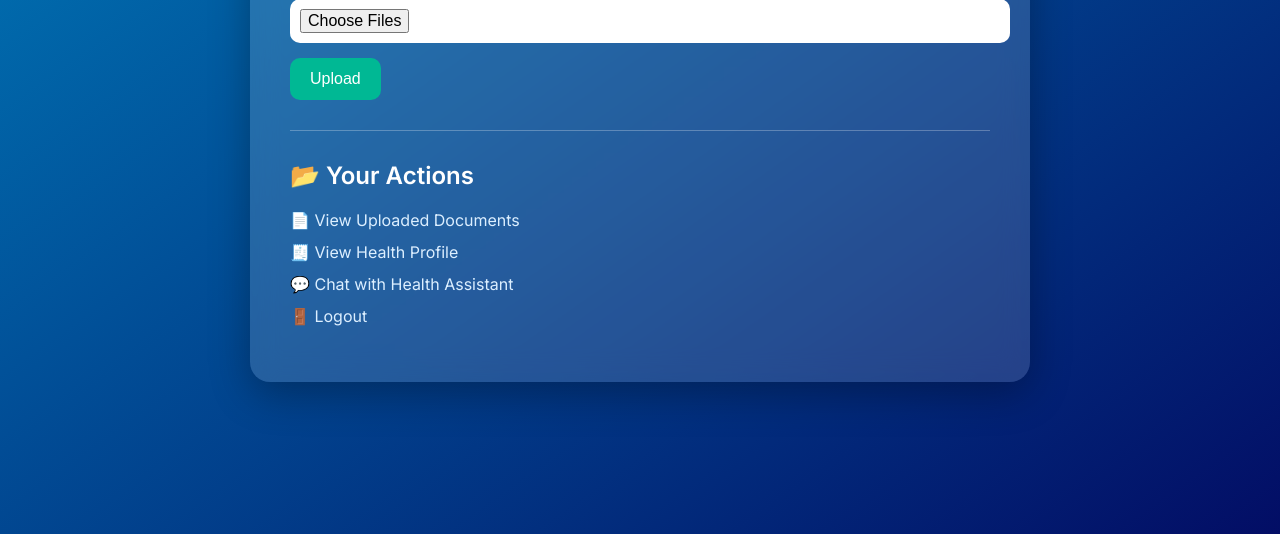
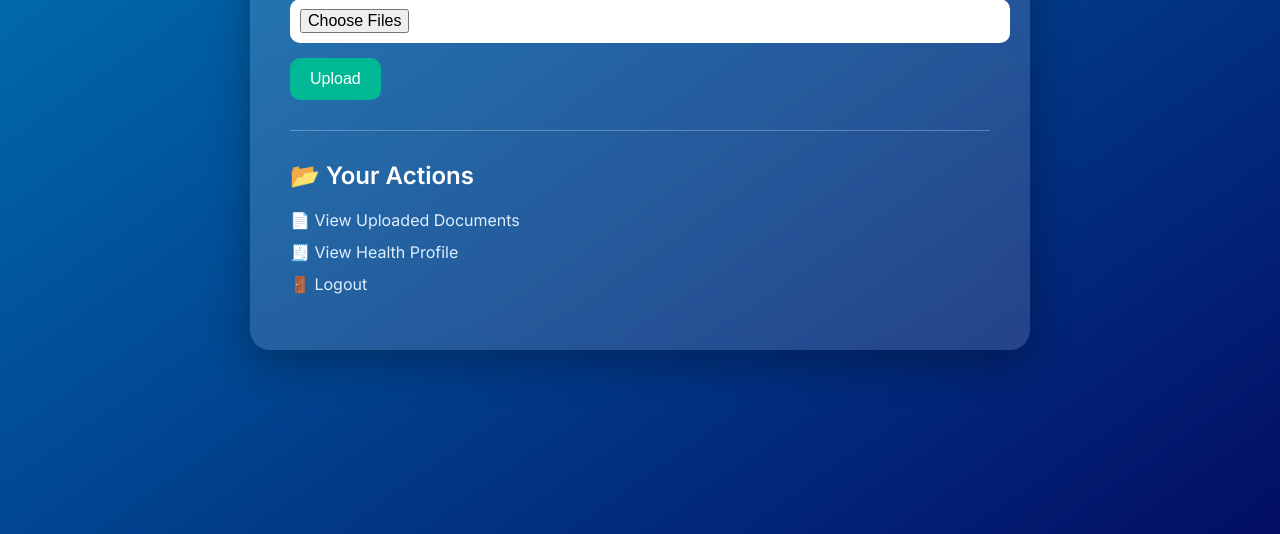
Before and after one commit to hardikdhingra150/HealthQrApp, a Python web app: template templates/upload.html in a window 1280 px wide. Shown: the part 220-754 px from the top of the page. Run offline with Jinja, Linux system fonts and the light colour scheme; the template is opened without the code that fills it, so the values that code supplies are empty.

Commit message:
Fix: Removed broken chat link from upload.html

```diff
--- a/templates/upload.html
+++ b/templates/upload.html
@@ -149,7 +149,6 @@
     <ul>
       <li><a href="{{ url_for('view_reports', username=username) }}">📄 View Uploaded Documents</a></li>
       <li><a href="{{ url_for('view_profile', username=username) }}">🧾 View Health Profile</a></li>
-      <li><a href="{{ url_for('chat', username=username) }}">💬 Chat with Health Assistant</a></li>
       <li><a href="{{ url_for('logout') }}">🚪 Logout</a></li>
     </ul>
   </div>
```
